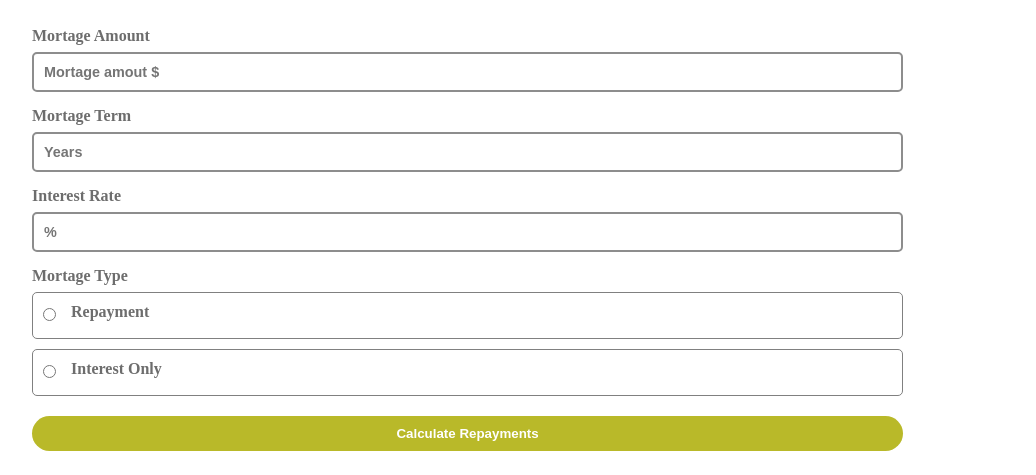
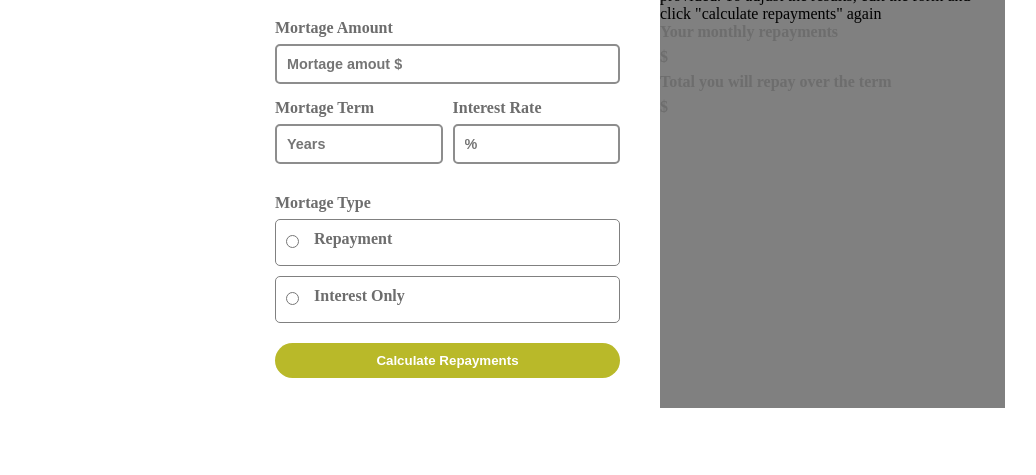
Before and after one commit to blerandgashi/mortage-repyment-calculator, a plain HTML site: page index.html in a window 1280 px wide. Shown: the part 107-582 px from the top of the page, without its empty margins (0-1036 px from the left). Drawn offline with Linux system fonts and the light colour scheme.

Commit message:
made it responsive

```diff
--- a/style.css
+++ b/style.css
@@ -4,9 +4,7 @@
   box-sizing: border-box;
 }
 body{
-  display: flex;
-  align-items: center;
-  padding: 2rem;
+  padding: 1.5rem;
 }
 .mortage-container{
   margin-bottom: 30px;
@@ -45,6 +43,16 @@ span{
 .interest-text{
   margin-bottom: 10px;
 }
+.mortage-type{
+  margin-top: 15px;
+}
+.repayment-text,
+.interest-text,
+input,
+.results-container,
+#calculator{
+  max-width: 500px;
+}
 .repayment-text,
 .interest-text{
   display: flex;
@@ -66,3 +74,26 @@ span{
   color: white;
   cursor: pointer;
 }
+
+/* Result container */
+.results-container{
+  background-color: grey;
+}
+
+@media (min-width: 750px) {
+  .container{
+    display: flex;
+    gap: 40px;
+    justify-content: center;
+  }
+  .calc-inputs{
+    display: flex;
+    gap: 10px;
+  }
+  .results-container{
+    max-width: 345px;
+  }
+  .mortage-container{
+    max-width: 345px;
+  }
+}
```
